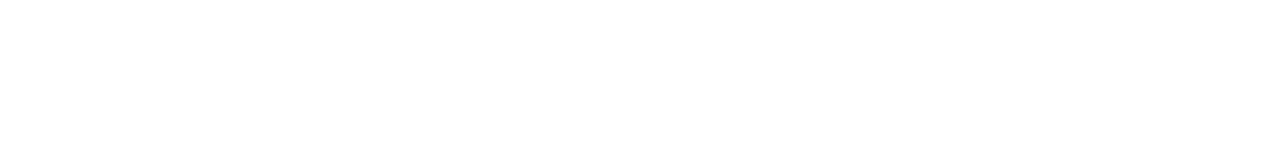
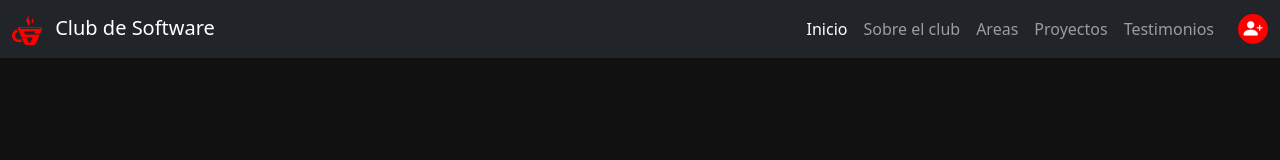
Before and after one commit to EmanuelMartinez23/club_software, a plain HTML site: page index.html in a window 1280 px wide. Drawn offline with nearby package versions, Linux system fonts and the light colour scheme.

Commit message:
Agregue el navbar

```diff
--- a/index.html
+++ b/index.html
@@ -10,7 +10,53 @@
     <link href="https://cdn.jsdelivr.net/npm/bootstrap@5.3.3/dist/css/bootstrap.min.css" rel="stylesheet" integrity="sha384-QWTKZyjpPEjISv5WaRU9OFeRpok6YctnYmDr5pNlyT2bRjXh0JMhjY6hW+ALEwIH" crossorigin="anonymous">
 </head>
 <body>
+    <!-- nav -->
 
+    <nav class="navbar navbar-expand-lg navbar-dark bg-dark ">
+        <div class="container-fluid position-sticky top-0">
+             <a class="navbar-brand" href="#">
+                  <img src="images/RedLogoOrigi.png" alt="" width="30" height="30" class="me-2">
+                  <span>Club de Software</span>
+             </a>
+             <button class="navbar-toggler" type="button" data-bs-toggle="collapse" data-bs-target="#navbarSupportedContent" aria-controls="navbarSupportedContent" aria-expanded="false" aria-label="Toggle navigation">
+                  <span class="navbar-toggler-icon"></span>
+             </button>
+             <div class="collapse navbar-collapse pb-2 pb-lg-0" id="navbarSupportedContent">
+                  <ul class="navbar-nav ms-auto mb-2 mb-lg-0 me-lg-3">
+                       <li class="nav-item">
+                            <a class="nav-link active" aria-current="page" href="#">Inicio</a>
+                       </li>
+                       <li class="nav-item">
+                            <a class="nav-link" href="#">
+                                <i class="bi bi-house"></i>
+                                Sobre el club
+                            </a>
+                       </li>
+                       <li class="nav-item">
+                            <a class="nav-link" href="#">
+                                <i class="bi bi-code-slash"></i>
+                                Areas
+                            </a>
+                       </li>
+                       <li class="nav-item">
+                            <a class="nav-link" href="#">
+                                <i class="bi bi-tools"></i>
+                                Proyectos
+                            </a>
+                       </li>
+                       <li class="nav-item">
+                            <a class="nav-link" href="#">
+                                <i class="bi bi-people-fill"></i>
+                                Testimonios
+                            </a>
+                       </li>
+                  </ul>
+                  <div class="d-flex justify-content-center align-items-center">
+                    <a href="" id="formUser"><i class="bi bi-person-plus-fill"></i></a>
+                </div>
+             </div>
+        </div>
+   </nav>
     <script src="https://cdn.jsdelivr.net/npm/bootstrap@5.3.3/dist/js/bootstrap.bundle.min.js" integrity="sha384-YvpcrYf0tY3lHB60NNkmXc5s9fDVZLESaAA55NDzOxhy9GkcIdslK1eN7N6jIeHz" crossorigin="anonymous"></script>
 </body>
 </html>
--- a/styles.css
+++ b/styles.css
@@ -1 +1,27 @@
+
 @import url("https://cdn.jsdelivr.net/npm/bootstrap-icons@1.11.3/font/bootstrap-icons.min.css");
+
+body{
+    background-color: rgb(17, 17, 17)!important;
+}
+
+/* nav */
+@media  screen and (min-width:576px) {
+    .nav-item i{
+        display: none;
+    }
+}
+
+#formUser{
+    display: block;
+    color: rgb(255, 255, 255);
+    width: 30px;
+    height: 30px;
+    background-color: rgb(255, 0, 0);
+    border-radius: 100%;
+    padding: 5px;
+    font-size: 120%;
+    display: flex;
+    justify-content: center;
+    align-items: center;
+}
```
